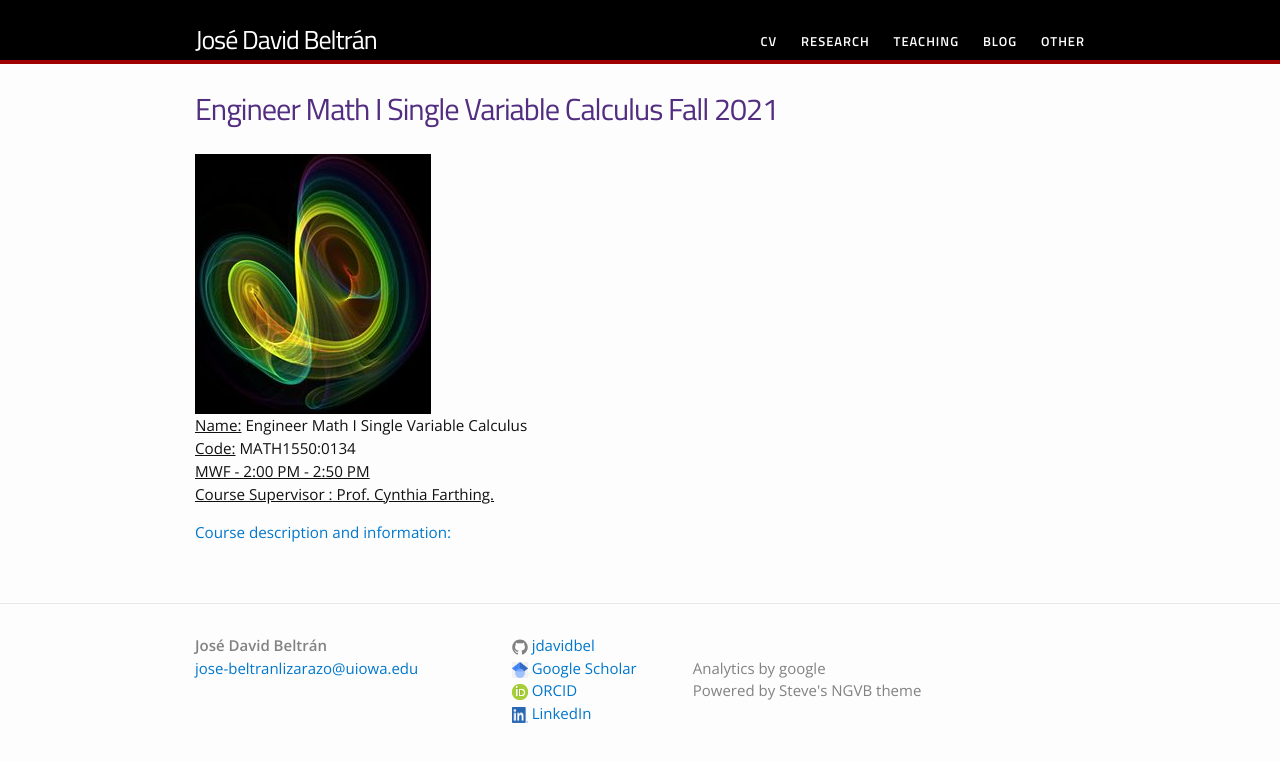
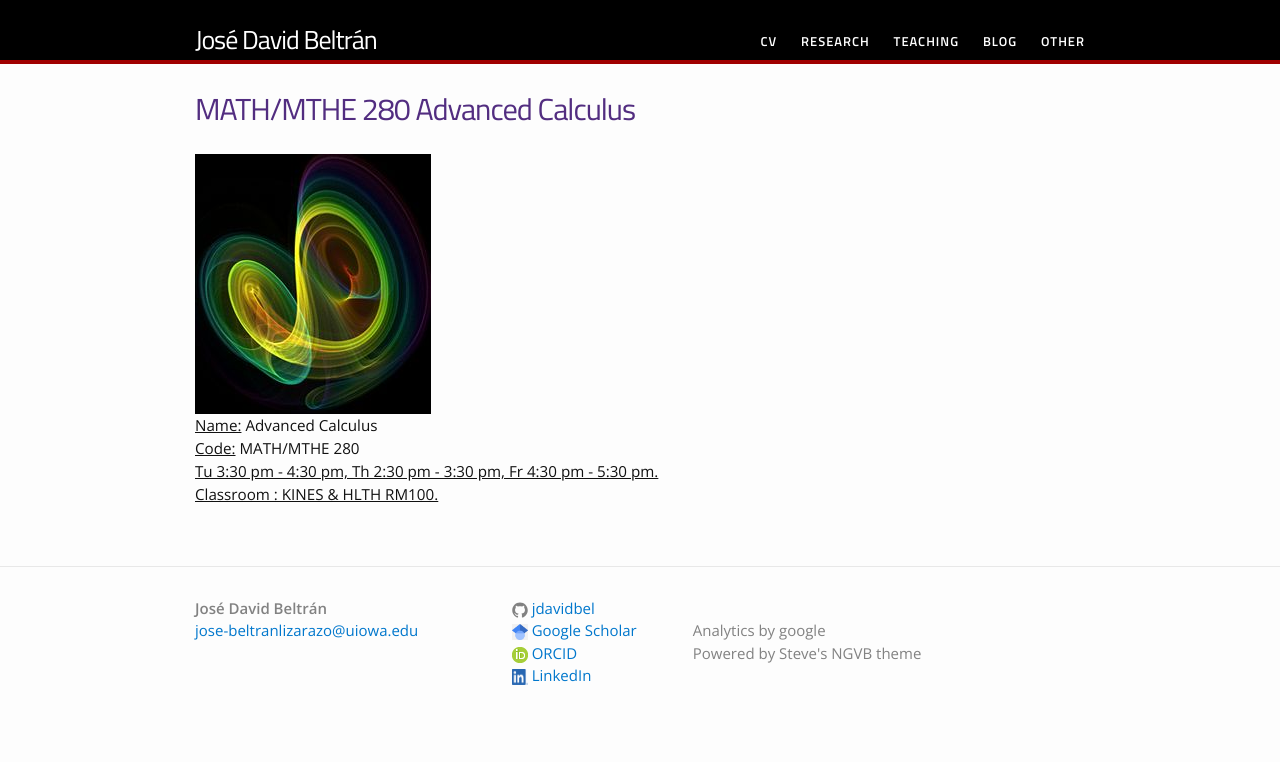
Before and after one commit to jdavidbel/jdavidbel.github.io, a Jekyll site: the page built from teaching/2020ii/eqdiff.md, in a window 1280 px wide. Shown: the top 762 px of the page. Built offline with Jekyll 4.4.1, drawn with Linux system fonts in a browser that asks for light colours.

Commit message:
Update eqdiff.md
current class

```diff
--- a/teaching/2020ii/eqdiff.md
+++ b/teaching/2020ii/eqdiff.md
@@ -1,12 +1,10 @@
 ---
 layout: page
 permalink: /teaching/ecdif2020ii/
-title: Engineer Math I Single Variable Calculus Fall 2021
+title: MATH/MTHE 280 Advanced Calculus
 ---
 ![](/teaching/2020ii/img/Chaos.jpg)
-<br> <ins>Name:</ins> Engineer Math I Single Variable Calculus
-<br> <ins>Code:</ins> MATH1550:0134
-<br> <ins> MWF - 2:00 PM - 2:50 PM
-<br> <ins>Course Supervisor :</ins> Prof. Cynthia Farthing.
-
- [Course description and information:](https://myui.uiowa.edu/my-ui/courses/details.page?ci=155573&id=941316)
+<br> <ins>Name:</ins> Advanced Calculus
+<br> <ins>Code:</ins> MATH/MTHE 280
+<br> <ins> Tu 3:30 pm - 4:30 pm, Th 2:30 pm - 3:30 pm, 	Fr 4:30 pm - 5:30 pm.
+<br> <ins> Classroom : KINES & HLTH RM100.
```
